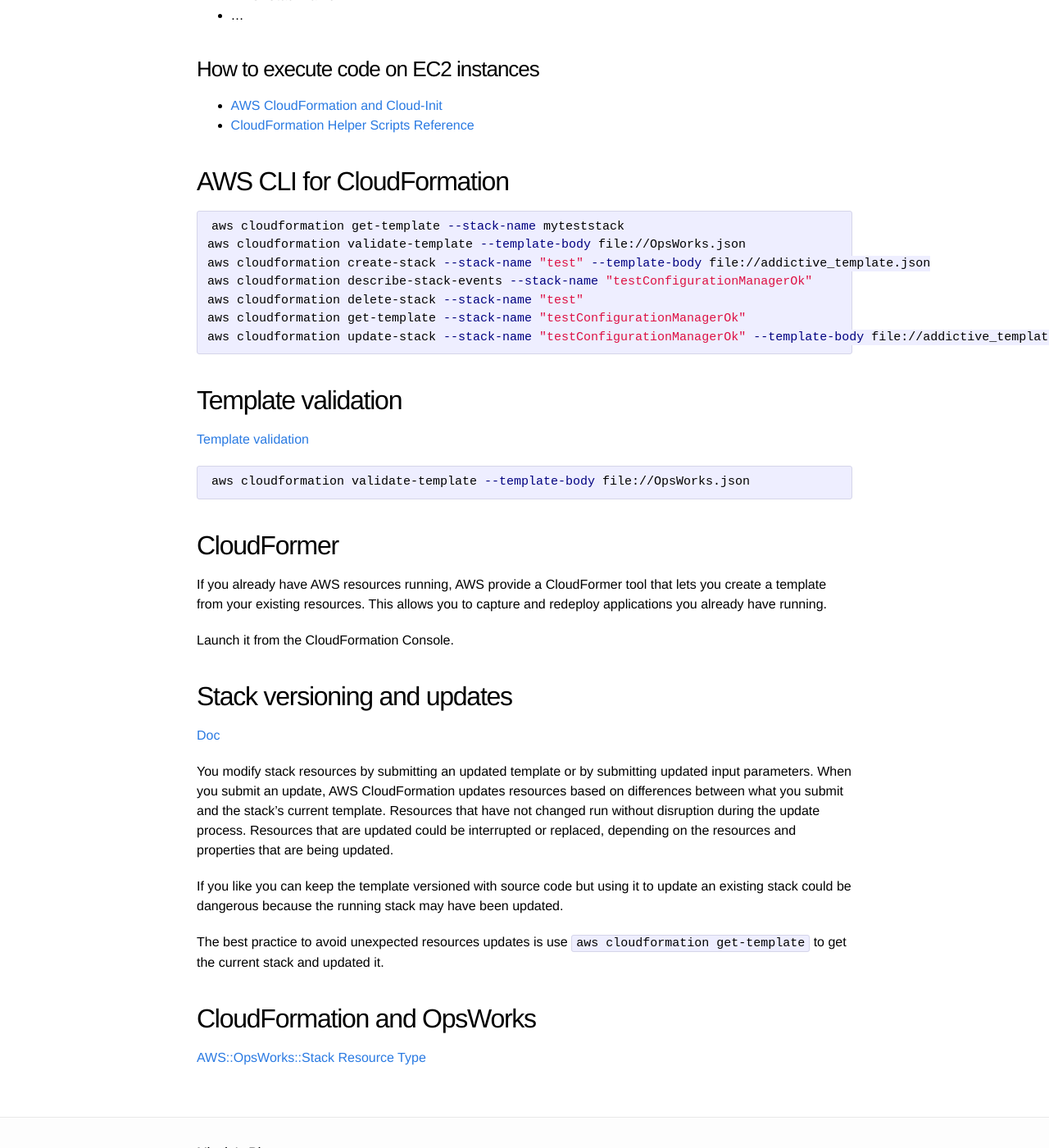
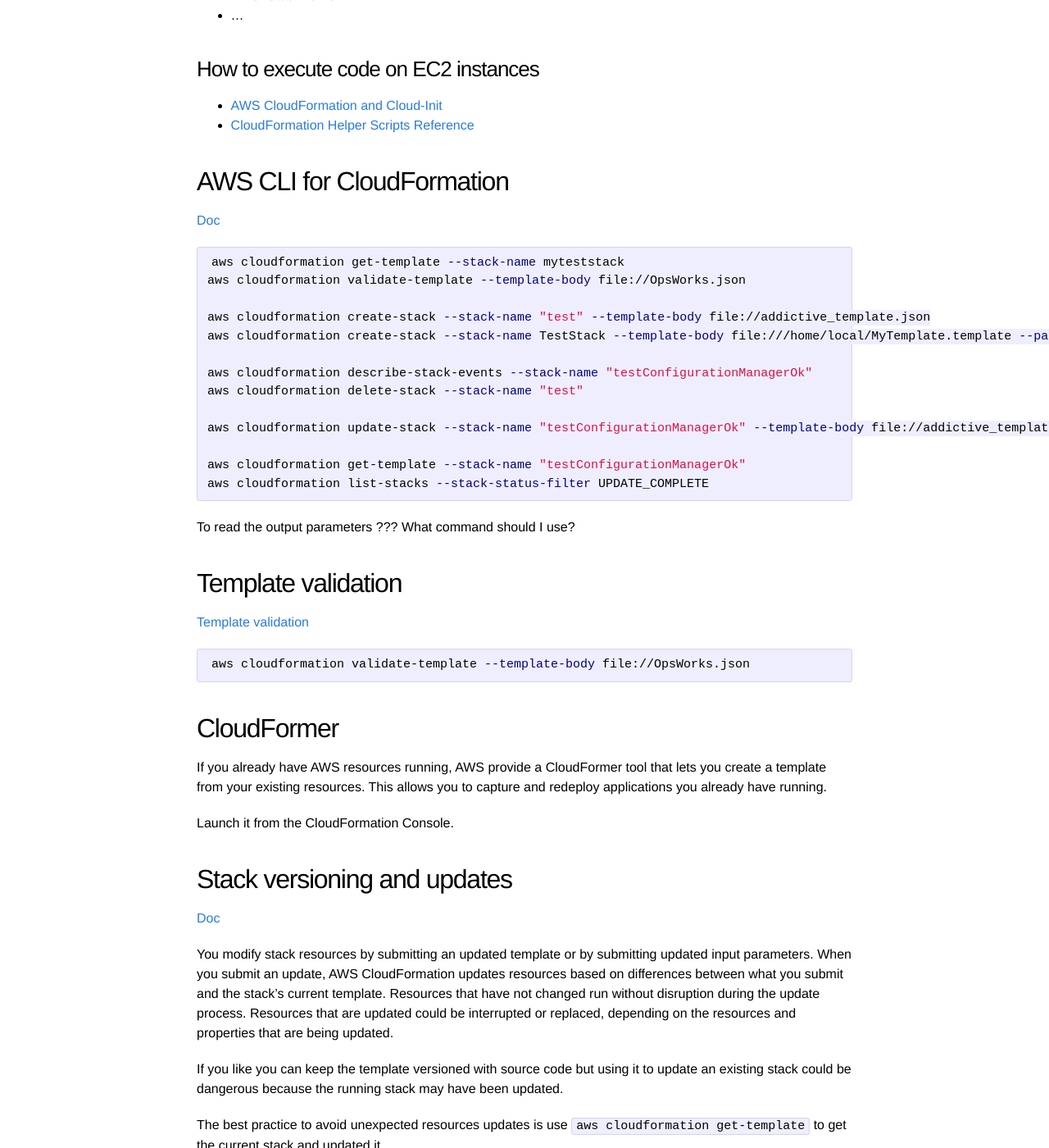
Before and after one commit to breezeight/nicola_blog, a Jekyll site: the page built from _guides/aws.markdown, in a window 1280 px wide and 1400 px high, scrolled down 8106 px. Shown: the whole window at 82% size. Built offline with Jekyll 4.4.1, drawn with Linux system fonts in a browser that asks for light colours; some of the changed text lies outside the part shown.

Commit message:
Add more Cloudformation doc for stack management

```diff
--- a/_guides/aws.markdown
+++ b/_guides/aws.markdown
@@ -176,7 +176,7 @@
 
 # OpsWorks
 
-[see this post](/guides/2014-03-15-opsworks-introduction.html)
+[see this post](/guides/opsworks-introduction.html)
 
 
 # CloudFormation
@@ -326,15 +326,26 @@
 
 ## AWS CLI for CloudFormation
 
+[Doc](http://docs.aws.amazon.com/cli/latest/reference/cloudformation/index.html)
+
 ~~~bash
 aws cloudformation get-template --stack-name myteststack
 aws cloudformation validate-template --template-body file://OpsWorks.json
+
 aws cloudformation create-stack --stack-name "test" --template-body file://addictive_template.json
+aws cloudformation create-stack --stack-name TestStack --template-body file:///home/local/MyTemplate.template --parameters ParameterKey=InstanceType,ParameterValue=m1.large
+
 aws cloudformation describe-stack-events --stack-name "testConfigurationManagerOk"
 aws cloudformation delete-stack --stack-name "test"
+
+aws cloudformation update-stack --stack-name "testConfigurationManagerOk" --template-body file://addictive_template.json
+
 aws cloudformation get-template --stack-name "testConfigurationManagerOk"
-aws cloudformation update-stack --stack-name "testConfigurationManagerOk" --template-body file://addictive_template.json
+aws cloudformation list-stacks --stack-status-filter UPDATE_COMPLETE
 ~~~
+
+To read the output parameters ??? What command should I use?
+
 
 ## Template validation
 
@@ -363,6 +374,7 @@
 
 The best practice to avoid unexpected resources updates is use `aws cloudformation get-template` to get the current stack and updated it.
 
+TIPS: install json-diff if you want to check difference : `npm install -g json-diff`
 
 
 ## CloudFormation and OpsWorks
```
